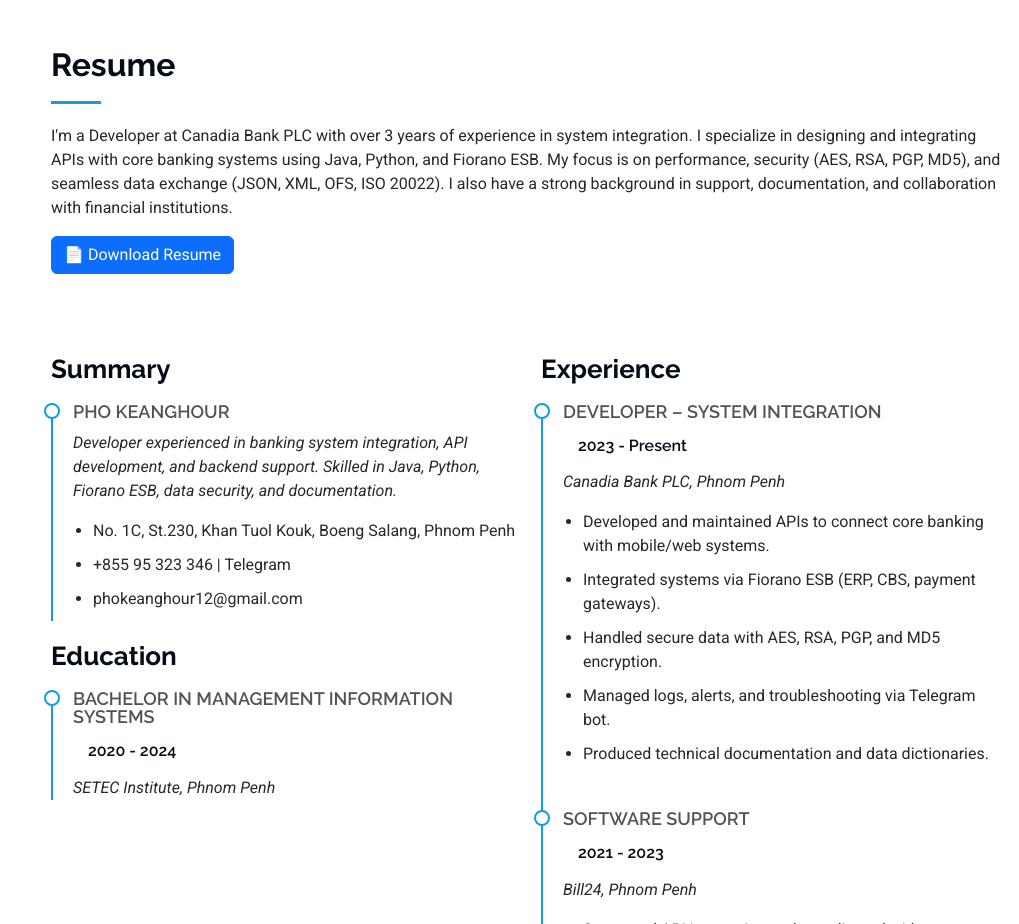
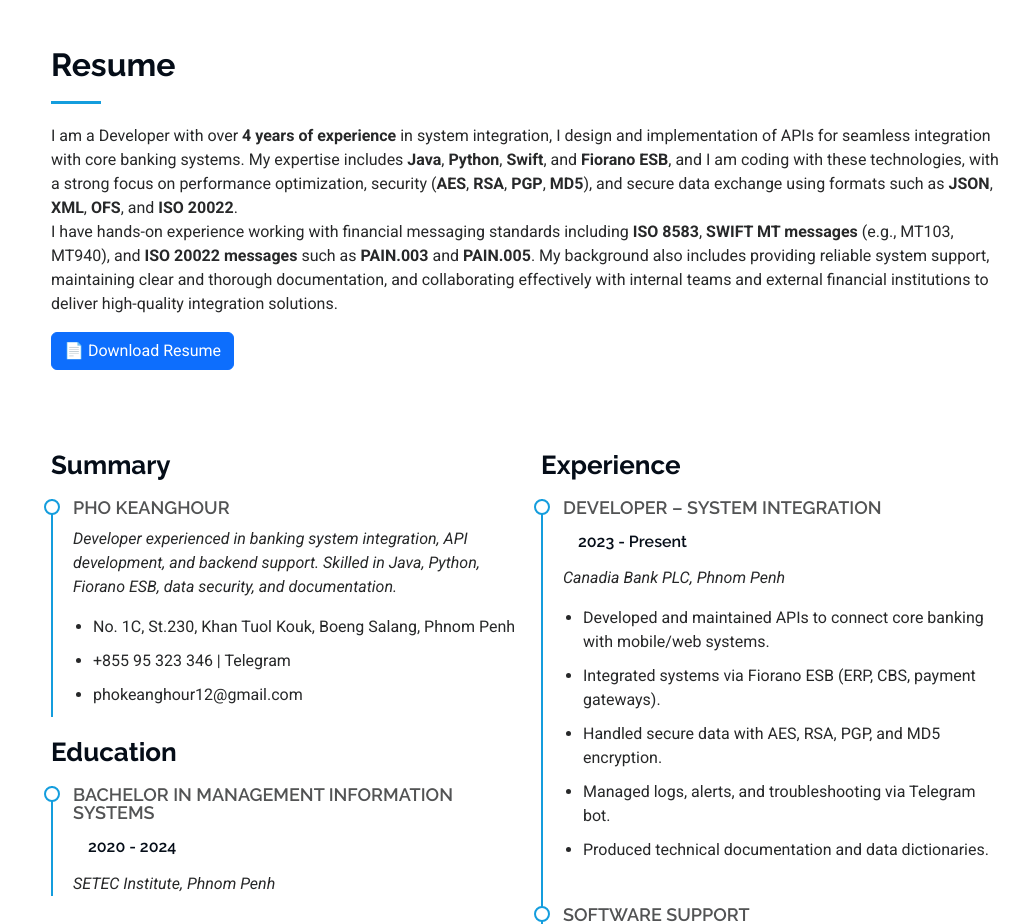
Before and after one commit to Keanghour/keanghour.me, a plain HTML site: page index.html in a window 1280 px wide. Shown: the part 2180-3104 px from the top of the page, without its empty margins (261-1280 px from the left). Drawn offline with Linux system fonts and the light colour scheme.

Commit message:
Update index.html

```diff
--- a/index.html
+++ b/index.html
@@ -233,12 +233,26 @@
       <!-- Section Title -->
       <div class="container section-title" data-aos="fade-up">
         <h2>Resume</h2>
-        <p>
+<!--         <p>
           I'm a Developer at Canadia Bank PLC with over 3 years of experience in system integration. I specialize in
           designing and integrating APIs with core banking systems using Java, Python, and Fiorano ESB. My focus is on
           performance, security (AES, RSA, PGP, MD5), and seamless data exchange (JSON, XML, OFS, ISO 20022). I also
           have a strong background in support, documentation, and collaboration with financial institutions.
-        </p>
+        </p> -->
+   <p>
+      I am a Developer with over <strong>4 years of experience</strong> in system integration, I design and implementation of APIs for seamless integration with core banking systems.
+      My expertise includes <strong>Java</strong>, <strong>Python</strong>, <strong>Swift</strong>, and <strong>Fiorano ESB</strong>, and I am coding with these technologies,
+      with a strong focus on performance optimization, security (<strong>AES</strong>, <strong>RSA</strong>, <strong>PGP</strong>, <strong>MD5</strong>),
+      and secure data exchange using formats such as <strong>JSON</strong>, <strong>XML</strong>, <strong>OFS</strong>, and <strong>ISO 20022</strong>.
+    </p>
+    <p>
+      I have hands-on experience working with financial messaging standards including
+      <strong>ISO 8583</strong>, <strong>SWIFT MT messages</strong> (e.g., MT103, MT940), and
+      <strong>ISO 20022 messages</strong> such as <strong>PAIN.003</strong> and <strong>PAIN.005</strong>.
+      My background also includes providing reliable system support, maintaining clear and thorough documentation, and
+      collaborating effectively with internal teams and external financial institutions to deliver high-quality integration solutions.
+    </p>
+
         <a href="https://github.com/Keanghour/KEANGHOUR/raw/main/Resume.pdf" download="Keanghour_Resume.pdf"
           class="btn btn-primary mt-3">
           📄 Download Resume
```
